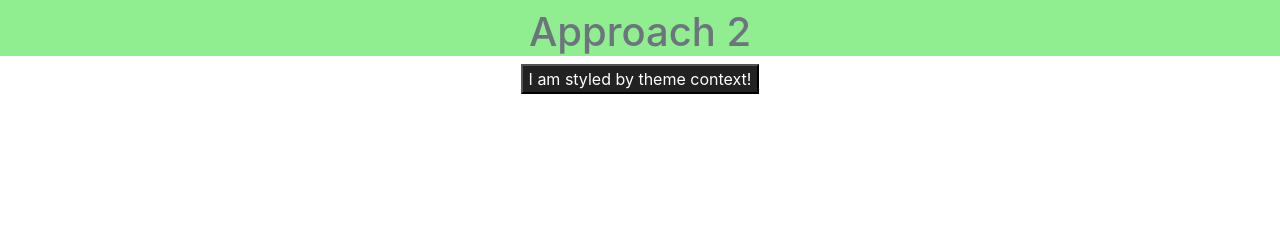
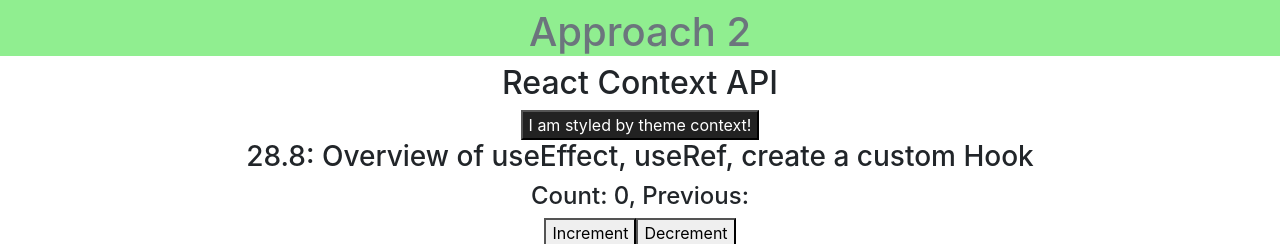
Before and after one commit to mdajgarhossain/React-FAQ, a React (Create React App) app: page / in a window 1280 px wide. Shown: the part 668-912 px from the top of the page. Before the commit the page ends 800 px from the top, so only its background shows below. Built offline with nearby package versions, Linux system fonts and the light colour scheme; no server answers.

Commit message:
Overview of useEffect, useRef, create a custom Hook

```diff
--- a/src/App.js
+++ b/src/App.js
@@ -1,8 +1,8 @@
-import React from 'react';
-import logo from './logo.svg';
+import React, { useContext } from 'react';
+// import logo from './logo.svg';
 import './App.css';
 import Parent from './components/Parent/Parent';
-import { useContext } from 'react';
+import OverviewHooks from './components/OverviewHooks/OverviewHooks';
 
 const themes = {
   light: {
@@ -25,6 +25,7 @@
         <Parent />
         <Toolbar />
       </ThemeContext.Provider>
+      <OverviewHooks />
     </div>
   );
 }
@@ -41,6 +42,7 @@
   const theme = useContext(ThemeContext);
   return(
     <div>
+      <h2>React Context API</h2>
       <button style={{background: theme.background, color: theme.foreground}}>
         I am styled by theme context!
       </button>
--- /dev/null
+++ b/src/components/OverviewHooks/OverviewHooks.js
@@ -0,0 +1,25 @@
+import React, { useState, useRef, useEffect } from 'react';
+
+const usePrevious = value => {
+    const prev = useRef();
+    useEffect(() => {
+        console.log(value);
+        prev.current = value;
+    }, [value]);
+    return prev.current;
+};
+
+function OverviewHooks() {
+    const [count, setCount] = useState(0);
+    const previous = usePrevious(count);
+    return (
+        <div>
+            <h3>28.8: Overview of useEffect, useRef, create a custom Hook</h3>
+            <h4>Count: {count}, Previous: {previous}</h4>
+            <button onClick={() => setCount(count + 1)}>Increment</button>
+            <button onClick={() => setCount(count - 1)}>Decrement</button>
+        </div>
+    )
+}
+
+export default OverviewHooks;
--- a/src/components/Parent/Parent.js
+++ b/src/components/Parent/Parent.js
@@ -1,8 +1,6 @@
-import React from 'react';
+import React, { useState, useEffect } from 'react';
 import './Parent.css';
 import Child from '../Child/Child';
-import { useState } from 'react';
-import { useEffect } from 'react';
 
 function Parent() {
     const [count, setCount] = useState(0);
```
Also changed, not shown: src/components/OverviewHooks/OverviewHooks.css (added).
